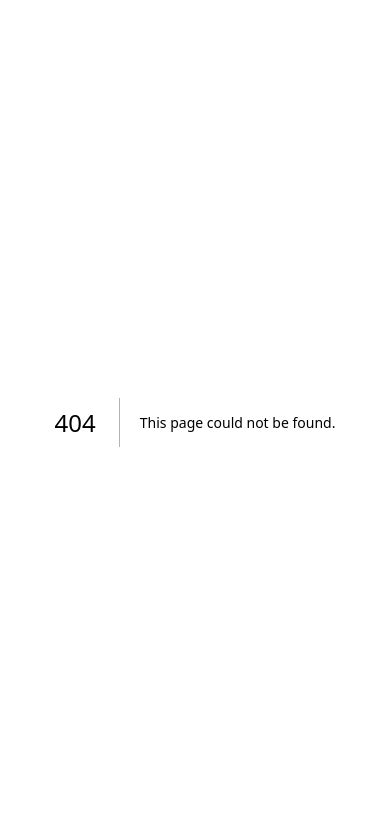
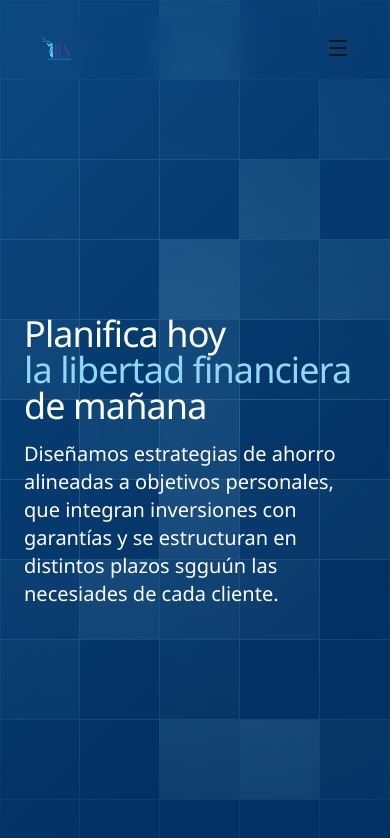
Before and after one commit to crcristian97/ifs-broker, a Next.js app: page /fondos-de-retiro in a window 390 px wide. Before the commit this address had no page. Shown: the top 838 px of the page. Built offline with nearby package versions, Linux system fonts and the light colour scheme.

Commit message:
cambios en mobile

```diff
--- /dev/null
+++ b/app/fondos-de-retiro/page.tsx
@@ -0,0 +1,17 @@
+import { Navbar } from "@/components/layout/navbar";
+import HeroSubsection from "@/components/layout/hero-subsection";
+
+export default function FondosDeRetiroPage() {
+  return (
+    <main className="relative min-h-screen bg-white">
+      <Navbar />
+      <HeroSubsection
+        titlePrefix="Planifica hoy"
+        titleHighlight="la libertad financiera"
+        titleSuffix="de mañana"
+        imageSrc="/retiro/fondos-de-retiro.webp"
+        imageAlt="Fondos de retiro"
+      />
+    </main>
+  );
+}
--- a/components/layout/hero-subsection.tsx
+++ b/components/layout/hero-subsection.tsx
@@ -2,9 +2,22 @@ import Image from "next/image";
 import { AnimatedGridPattern } from "@/components/ui/background-wedosection";
 import { cn } from "@/lib/utils";
 
-// Hero de "Seguros de vida" con la misma estructura de márgenes y contenedor
-// que el Hero principal (`HeroSection`), pero con fondo claro e imagen estática.
-export function HeroSubsection() {
+type HeroSubsectionProps = {
+  titlePrefix?: string;
+  titleHighlight?: string;
+  titleSuffix?: string;
+  imageSrc?: string;
+  imageAlt?: string;
+};
+
+// Hero reutilizable para secciones de producto (seguros de vida, fondos de retiro, etc.)
+export function HeroSubsection({
+  titlePrefix = "Protección para tu familia,",
+  titleHighlight = "Tranquilidad para vos",
+  titleSuffix = "",
+  imageSrc = "/seguro/seguro-de-vida.webp",
+  imageAlt = "Seguro de vida",
+}: HeroSubsectionProps) {
   return (
     <section
       className="relative w-full"
@@ -33,27 +46,28 @@ export function HeroSubsection() {
             {/* Columna izquierda: texto */}
             <div className="flex flex-col justify-end">
               <h1 className="max-w-2xl mb-4 text-4xl font-regular tracking-tight leading-none text-[#FFFFFF]">
-                Protección para tu familia,
+                <span className="text-[#FFFFFF]">{titlePrefix}</span>
                 <br />
-                 <span className="text-[#91d8f7]">Tranquilidad para vos</span>
+                <span className="text-[#91d8f7]">{titleHighlight}</span>
+                {titleSuffix && (
+                  <>
+                    {" "}
+                    <span className="text-[#FFFFFF]">{titleSuffix}</span>
+                  </>
+                )}
               </h1>
               <p className="max-w-2xl mb-4 font-regular text-[#FFFFFF] text-xl">
-                Los seguros de vida permiten resguardar los ingresos, sostener
-                el nivel de vida familiar y proteger proyectos como la educación
-                cuando más se necesita.
+                Diseñamos estrategias de ahorro alineadas a objetivos personales, que integran inversiones con garantías y se estructuran en distintos plazos sgguún las necesiades de cada cliente.
               </p>
-              <p className="max-w-2xl font-regular text-[#FFFFFF] text-base">
-                Más que una cobertura, es una decisión de cuidado que permite
-                anticiparse y proteger la estabilidad del hogar a largo plazo.
-              </p>
+
             </div>
 
             {/* Columna derecha: imagen */}
             <div className="hidden lg:flex items-center justify-end">
               <div className="relative w-full max-w-md">
                 <Image
-                  src="/seguro/seguro-de-vida.webp"
-                  alt="Seguro de vida"
+                  src={imageSrc}
+                  alt={imageAlt}
                   width={600}
                   height={600}
                   className="w-full h-auto rounded-3xl shadow-[0_18px_45px_rgba(15,35,80,0.18)] object-cover"
--- a/components/layout/navbar.tsx
+++ b/components/layout/navbar.tsx
@@ -87,8 +87,8 @@ export function Navbar() {
                       />
                       <ProductItem
                         title="Fondos de retiro"
-                        href="#fondos-retiro"
-                        src="https://images.unsplash.com/photo-1554224155-6726b3ff858f?w=280&h=140&fit=crop"
+                        href="/fondos-de-retiro"
+                        src="/retiro/fondos-de-retiro.webp"
                         description="Construcción de ingresos futuros para el retiro"
                       />
                       <ProductItem
```
Also changed, not shown: public/retiro/fondos-de-retiro.webp (added).
